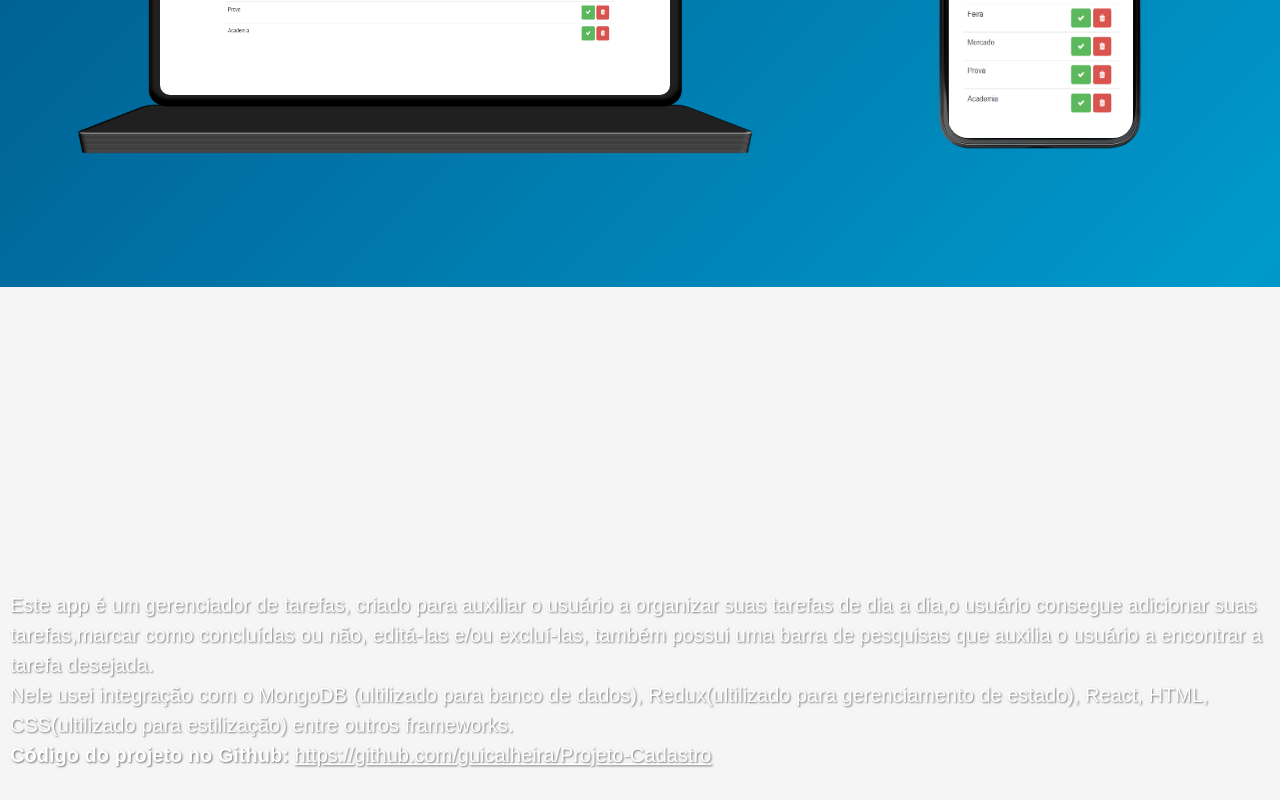
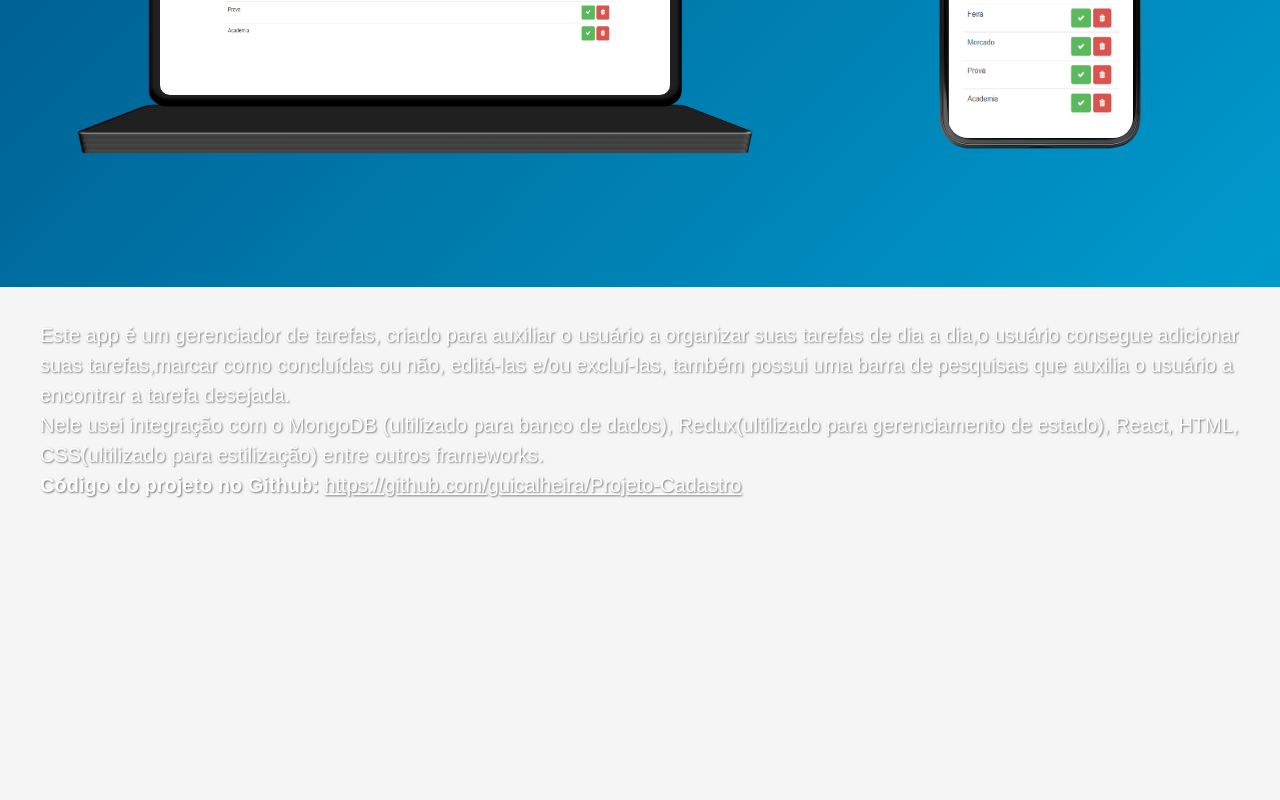
Before and after one commit to guicalheira/portfolio, a React (Create React App) app: page /projects/toDo in a window 1280 px wide. Shown: the part 513-1313 px from the top of the page. After the commit the page ends 1073 px from the top, so only its background shows below. Built offline with nearby package versions, Linux system fonts and the light colour scheme.

Commit message:
1.0Portifolio

```diff
--- a/src/projetos/projetos.css
+++ b/src/projetos/projetos.css
@@ -65,7 +65,8 @@
   font-size: 20px;
   line-height: 1.5;
   padding: 10px;
-
+  max-width: 1200px;
+  margin-top: -250px;
 }
 .project-text a {
 
```
